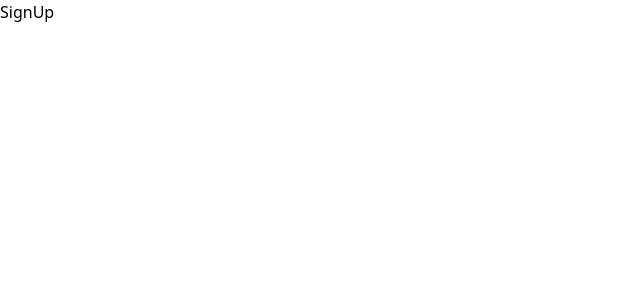
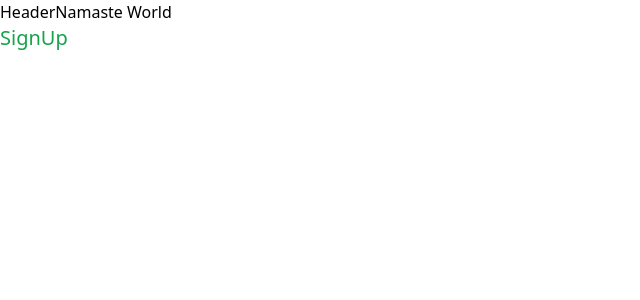
Before and after one commit to bibek-gotame/NetflixGPT, a React (Create React App) app: page / in a window 1280 px wide. Shown: the top 300 px of the page, without its empty margins (0-640 px from the left). Built offline with nearby package versions, Linux system fonts and the light colour scheme.

Commit message:
issue solved

```diff
--- a/src/components/Forms/SignUp.js
+++ b/src/components/Forms/SignUp.js
@@ -5,7 +5,7 @@ const  SignUp =()=> {
     <>
     <Header/>
 
-    <div>SignUp</div>
+    <div className='text-xl text-green-600'>SignUp</div>
     </>
   )
 }
--- a/src/components/Header/Header.js
+++ b/src/components/Header/Header.js
@@ -1,11 +1,11 @@
 
 function Header() {
-  console.log('hii');
+  // console.log('hii');
 
   return (
     <div>
 
-      {/* HeaderNamaste World */}
+      HeaderNamaste World
     </div>
   )
 }
```
